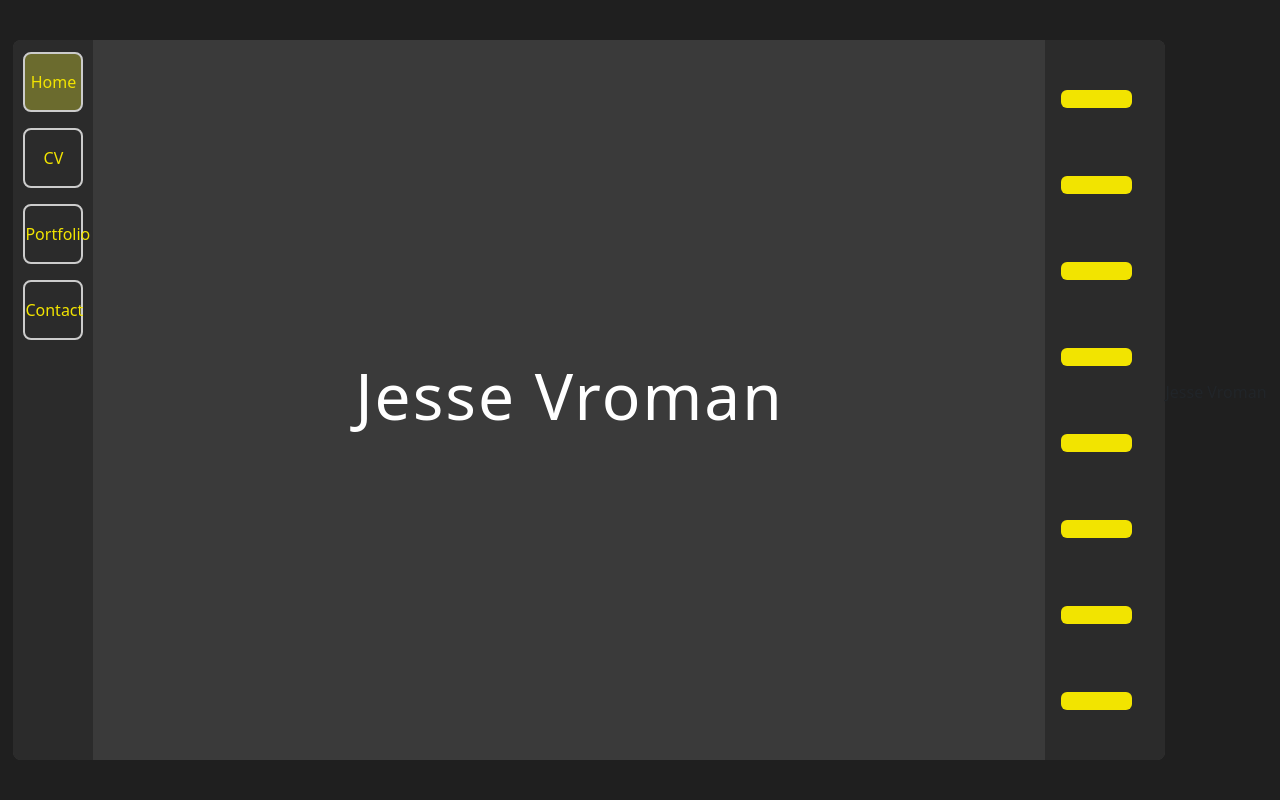
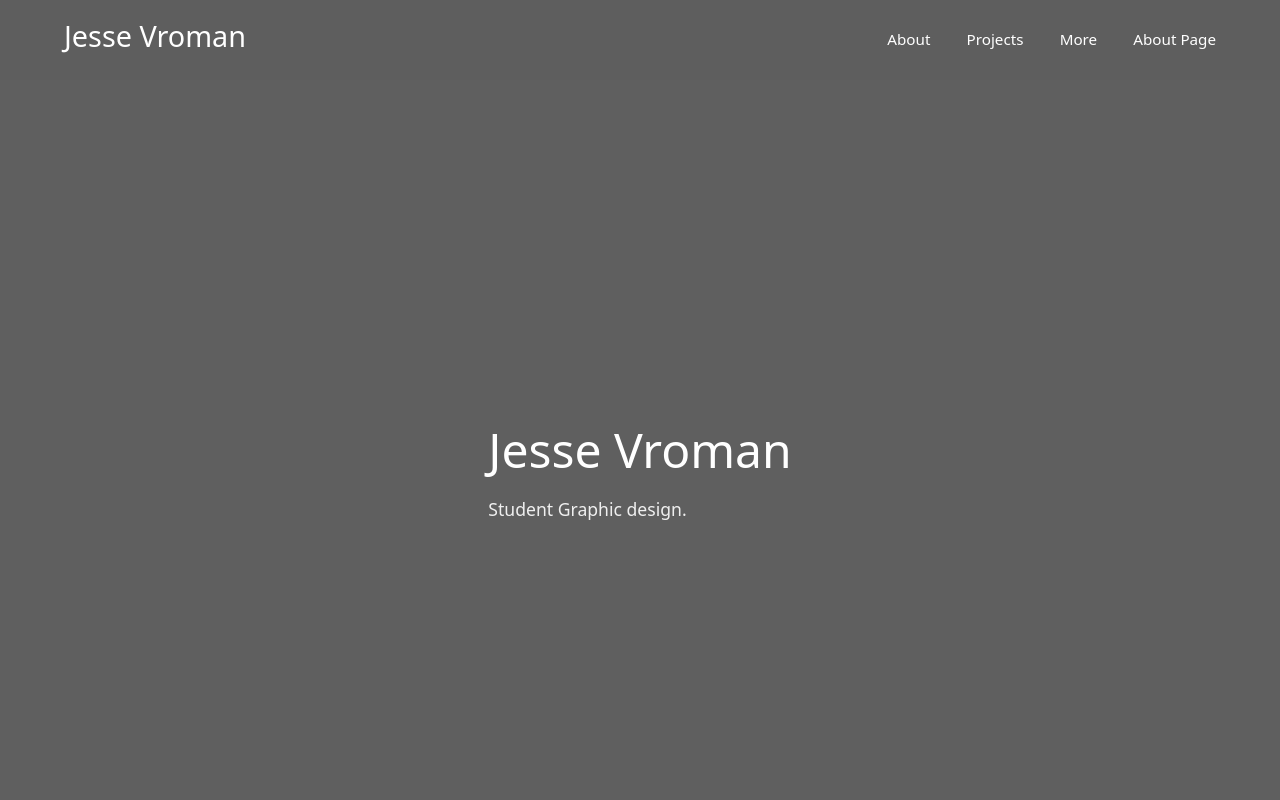
Before and after one commit to webpxl/41dvo1070-werkplekleren-1-portfolio-25-26-grdvo-JeseVromanPXL, a plain HTML site: page index.html in a window 1280 px wide. Shown: the top 800 px of the page. Drawn offline with nearby package versions, Linux system fonts and the light colour scheme.

Commit message:
PUSH 3, the final page.

```diff
--- a/cssvoorportfolio.css
+++ b/cssvoorportfolio.css
@@ -1,89 +1,148 @@
-/* Reset */
+/* ===== RESET ===== */
 * {
-    box-sizing: border-box;
     margin: 0;
     padding: 0;
-    font-family: system-ui, sans-serif;
+    box-sizing: border-box;
+}
+
+html {
+    scroll-behavior: smooth;
 }
 
 body {
-    background: #1f1f1f;
-    height: 100vh;
+    font-family: system-ui, -apple-system, BlinkMacSystemFont, "Segoe UI", sans-serif;
+    background: #5f5f5f;
+    color: #ffffff;
+    line-height: 1.6;
+}
+
+/* ===== HEADER ===== */
+header {
+    position: fixed;
+    top: 0;
+    left: 0;
+    width: 100%;
+    height: 80px;
     display: flex;
-    justify-content: center;
+    align-items: center;
+    justify-content: space-between;
+    padding: 0 4rem;
+    background: rgba(95, 95, 95, 0.9);
+    backdrop-filter: blur(6px);
+    z-index: 1000;
+}
+
+header h1 {
+    font-size: 1.8rem;
+    font-weight: 500;
+}
+
+nav a {
+    color: #ffffff;
+    text-decoration: none;
+    margin-left: 2rem;
+    font-size: 0.95rem;
+    position: relative;
+}
+
+nav a::after {
+    content: "";
+    position: absolute;
+    bottom: -4px;
+    left: 0;
+    width: 0;
+    height: 2px;
+    background: #f2e600;
+    transition: width 0.3s ease;
+}
+
+nav a:hover::after {
+    width: 100%;
+}
+
+/* ===== SECTIONS ===== */
+main {
+    margin-top: 80px;
+}
+
+section {
+    min-height: 100vh;
+    padding: 6rem 4rem;
+    display: flex;
     align-items: center;
 }
 
-/* Main grid */
-.layout {
-    width: 90vw;
-    height: 90vh;
-    display: grid;
-    grid-template-columns: 80px 1fr 120px;
-    background: #3a3a3a;
-    border-radius: 8px;
-    overflow: hidden;
+.section-content {
+    max-width: 900px;
 }
 
-/* Sidebar */
-.sidebar {
-    background: #2b2b2b;
-    display: flex;
-    flex-direction: column;
-    align-items: center;
-    padding: 12px 0;
-    gap: 16px;
+.hero {
+    justify-content: center;
 }
 
-.nav-item {
-    width: 60px;
-    height: 60px;
-    background: transparent;
-    border: 2px solid #ccc;
-    color: #f2e400;
-    cursor: pointer;
-    border-radius: 8px;
-    transition: background 0.3s;
+.hero h2 {
+    font-size: 3rem;
+    margin-bottom: 1rem;
 }
 
-.nav-item.active,
-.nav-item:hover {
-    background: #6b6b2e;
+.hero p {
+    max-width: 600px;
+    font-size: 1.1rem;
+    opacity: 0.9;
 }
 
-/* Main content */
-.content {
-    display: flex;
-    justify-content: center;
+/* ===== ANIMATIONS ===== */
+.about,
+.project,
+.extra {
+    opacity: 0;
+    transform: translateY(60px);
+    transition: opacity 0.8s ease, transform 0.8s ease;
+}
+
+.visible {
+    opacity: 1;
+    transform: translateY(0);
+}
+
+/* ===== PROJECT GRID ===== */
+.project-grid {
+    display: grid;
+    grid-template-columns: 1fr 1fr;
+    gap: 3rem;
     align-items: center;
 }
 
-.content h1 {
-    font-size: 4rem;
-    color: #fff;
-    letter-spacing: 2px;
+.placeholder-img {
+    width: 100%;
+    height: 200px;
+    background: #444;
+    display: flex;
+    align-items: center;
+    justify-content: center;
+    color: #aaa;
+    font-size: 0.9rem;
 }
 
-/* Yellow bars */
-.bars {
-    background: #2b2b2b;
-    display: flex;
-    flex-direction: column;
-    justify-content: space-around;
-    padding: 16px;
+/* ===== FOOTER ===== */
+footer {
+    padding: 2rem 4rem;
+    text-align: center;
+    font-size: 0.85rem;
+    background: #555;
 }
 
-.bar {
-    height: 18px;
-    width: 80%;
-    background: #f2e400;
-    border-radius: 6px;
-    transition: transform 0.3s ease, width 0.3s ease;
-    cursor: pointer;
+/* ===== RESPONSIVE ===== */
+@media (max-width: 900px) {
+    .project-grid {
+        grid-template-columns: 1fr;
+    }
+
+    header {
+        padding: 0 2rem;
+    }
+
+    section {
+        padding: 4rem 2rem;
+    }
 }
-
-/* Hover animation */
-.bar:hover {
-    transform: translateX(-20px);
-    width: 100%;
-}
--- a/index.html
+++ b/index.html
@@ -9,37 +9,75 @@
     <link rel="stylesheet" href="cssvoorportfolio.css">
     <script src="portfolioscript.js"></script>
 </head>
+
 <body>
+<!-- ===== HEADER ===== -->
+<header>
+    <h1>Jesse Vroman</h1>
+    <nav>
+        <a href="#about">About</a>
+        <a href="#projects">Projects</a>
+        <a href="#extra">More</a>
+        <a href="Eindreflectie.html">About Page</a>
+    </nav>
+</header>
 
 
-<div class="layout">
+<main>
+    <!-- ===== HERO ===== -->
+    <section class="hero">
+        <div class="section-content">
+            <h2>Jesse Vroman</h2>
+            <p>
+                Student Graphic design.
+            </p>
+        </div>
+    </section>
 
-    <!-- Sidebar -->
-    <nav class="sidebar">
-        <button class="nav-item active">Home</button>
-        <button class="nav-item">CV</button>
-        <button class="nav-item">Portfolio</button>
-        <button class="nav-item">Contact</button>
-    </nav>
 
-    <!-- Main content -->
-    <main class="content">
-        <h1>Jesse Vroman</h1>
-    </main>
+    <!-- ===== ABOUT ===== -->
+    <section id="about" class="about">
+        <div class="section-content">
+            <h2>Wie ben ik?</h2>
+            <p>
+                Hallo, ik ben Jesse vroman. Momenteel student graphic design aan de pxl. Gedreven door creativiteit, die ik altijd probeer om te zetten in een werk. Meestal teken ik, dit is niet mijn beste skill maar well mijn passie.
+            </p>
+        </div>
+    </section>
 
-    <!-- Yellow bars -->
-    <aside class="bars">
-        <div class="bar"></div>
-        <div class="bar"></div>
-        <div class="bar"></div>
-        <div class="bar"></div>
-        <div class="bar"></div>
-        <div class="bar"></div>
-        <div class="bar"></div>
-        <div class="bar"></div>
-    </aside>
 
-</div>
-<p>Jesse Vroman</p>
+    <!-- ===== PROJECT ===== -->
+    <section id="projects" class="project">
+        <div class="section-content project-grid">
+            <div>
+                <h2>Ui Design</h2>
+                <p>
+                    Momenteel ben ik bezig geweest met een opdracht voor ui design. Hierbij hebben wij een webpagina gedisgned voor en zelfgekozen app. Hier zijn we mijn uitwerking.
+                </p>
+            </div>
+            <div class="placeholder-img">
+                <img src="assets/UIdesignWebUI.png" alt="Ui design project screenshot">
+            </div>
+        </div>
+    </section>
+
+
+    <!-- ===== EXTRA ===== -->
+    <section id="extra" class="extra">
+        <div class="section-content">
+            <h2>andere hobbies</h2>
+            <p>
+                Natuurlijk heb ik ook een paar andere hobies buiten het tekenen. Soms maak ik een verhaal, ik schrijf dit nooit op. Maar dit maakt het wel tot in de DnD games (Ja zoals in Stranger things, ima nerd.).
+                En van uit zich zelf komt een beetje gamen erbij, vooral strategische games.
+            </p>
+        </div>
+    </section>
+</main>
+
+
+<!-- ===== FOOTER ===== -->
+<footer>
+    © 2026 Jesse Vroman
+</footer>
 </body>
 </html>
--- a/portfolioscript.js
+++ b/portfolioscript.js
@@ -1,6 +1,16 @@
+document.addEventListener("DOMContentLoaded", () => {
+    const sections = document.querySelectorAll(".about, .project, .extra");
 
-    const bars = document.querySelectorAll('.bar');
+    const observer = new IntersectionObserver(
+        (entries) => {
+            entries.forEach((entry) => {
+                if (entry.isIntersecting) {
+                    entry.target.classList.add("visible");
+                }
+            });
+        },
+        { threshold: 0.1 }
+    );
 
-    bars.forEach((bar, index) => {
-    bar.style.transitionDelay = `${index * 40}ms`;
+    sections.forEach((section) => observer.observe(section));
 });
```
